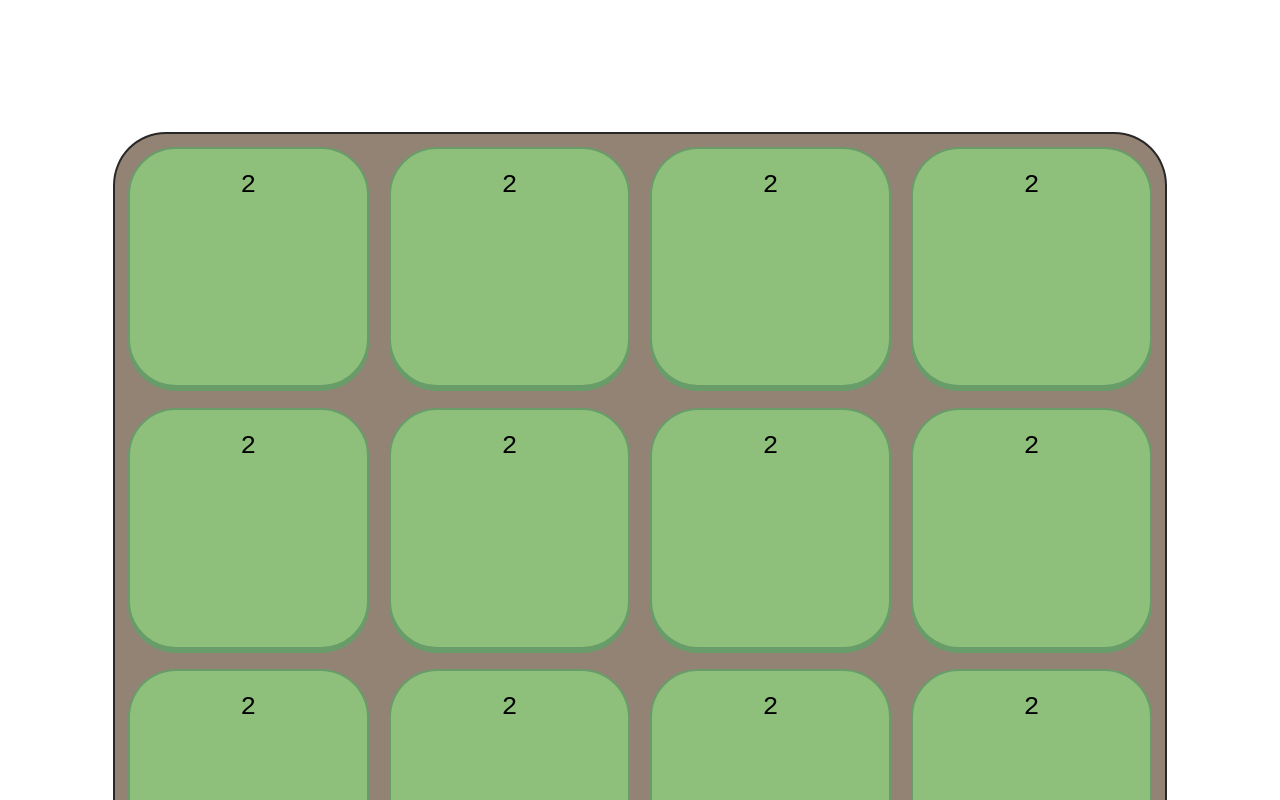
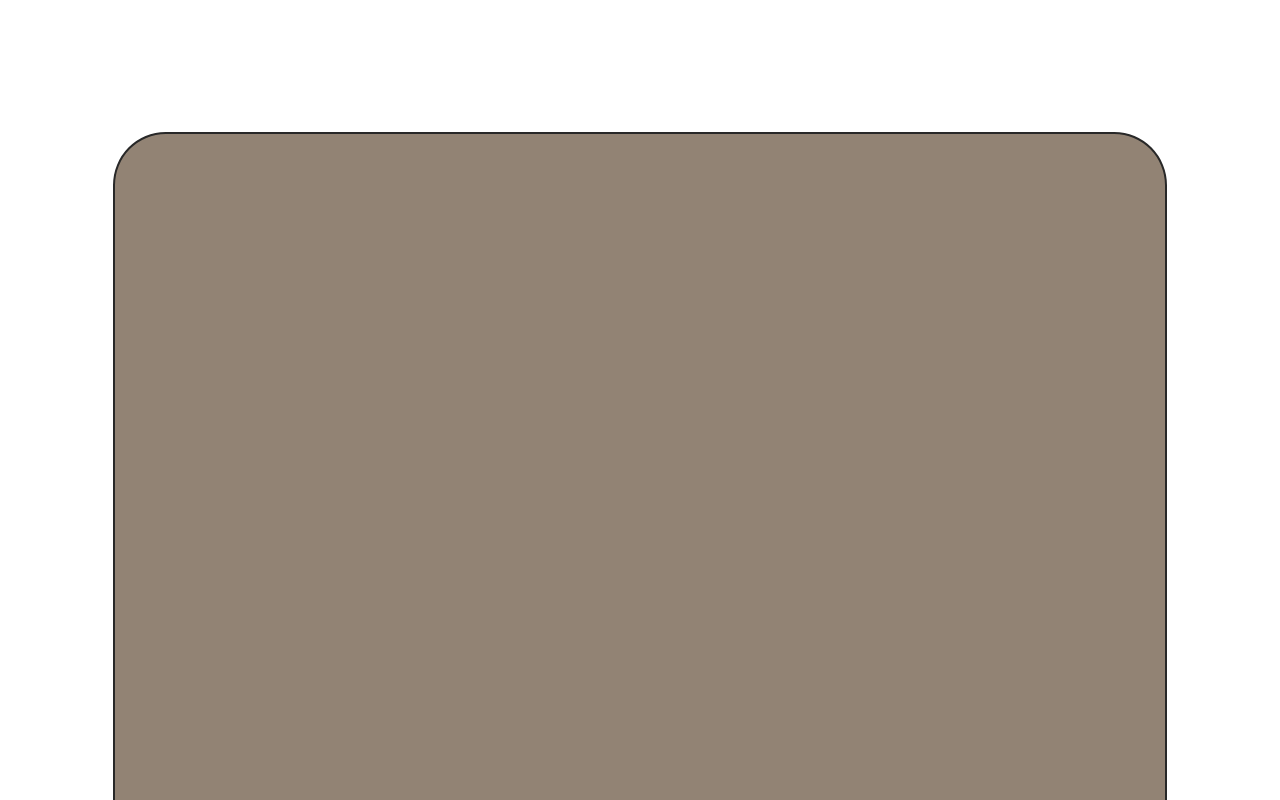
Before and after one commit to Blxee/2048-game, a React (Create React App) app: page / in a window 1280 px wide. Shown: the part 380-1180 px from the top of the page. Built offline with nearby package versions, Linux system fonts and the light colour scheme; the HTML template or start-up script is replaced by a standard one.

Commit message:
the grid is now initialised properly

```diff
--- a/src/App.css
+++ b/src/App.css
@@ -1,6 +1,8 @@
 .wrapper {
   display: grid;
-  grid-template-columns: auto auto auto auto;
+  /* grid-template-columns: auto auto auto auto; */
+  grid-template-columns: 23.5% 23.5% 23.5% 23.5%;
+  grid-template-rows: 23.5% 23.5% 23.5% 23.5%;
   border: 2px solid #282828;
   background-color: #928374;
   width: 80%;
--- a/src/App.jsx
+++ b/src/App.jsx
@@ -35,7 +35,7 @@ class Cell {
   };
 
   constructor(number) {
-    this.number = number || 2;
+    this.number = number || 0;
   }
 
   getPrimaryColor() {
@@ -66,9 +66,9 @@ class Cell {
 
 function App() {
 
-  const [grid, setGrid] = useState({
+  const gridInit = {
     size: 4,
-    cells: Array(4 ** 2).fill(new Cell(2)),
+    cells: Array(4 ** 2).fill(new Cell()),
 
     get(x, y) {
       return this.cells[this.size * y + x];
@@ -77,7 +77,24 @@ function App() {
     set(x, y, value) {
       this.cells[this.size * y + x] = new Cell(value);
     },
-  });
+  };
+
+  const [grid, setGrid] = useState(gridInit);
+
+  function addNRandomCells(n) {
+    const avalaible = Array.from(grid.cells.keys())
+      .filter(index => grid.cells[index].isEmpty());
+    if (avalaible.length === 0)
+      return;
+    setGrid(({ ...grid }) => {
+      for (let i = 0; i < n; i++) {
+        const rand = Math.floor(Math.random() * avalaible.length);
+        const index = avalaible.splice(rand, 1).shift();
+        grid.cells[index] = new Cell(2);
+      }
+      return grid;
+    });
+  }
 
   useEffect(() => {
     let previousX = 0, previousY = 0;
@@ -116,7 +133,12 @@ function App() {
 
     document.addEventListener('touchend', listener);
 
-    return () => document.removeEventListener('touchend', listener);
+    if (grid.cells.filter(cell => !cell.isEmpty()) < 2)
+      addNRandomCells(2);
+
+    return () => {
+      document.removeEventListener('touchend', listener);
+    }
   }, []);
 
   return (
```
